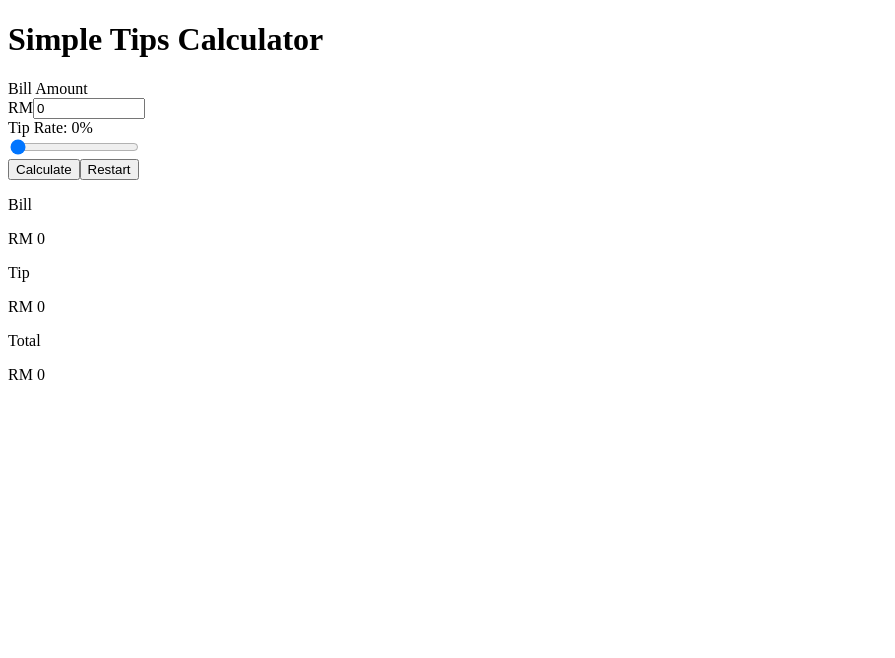
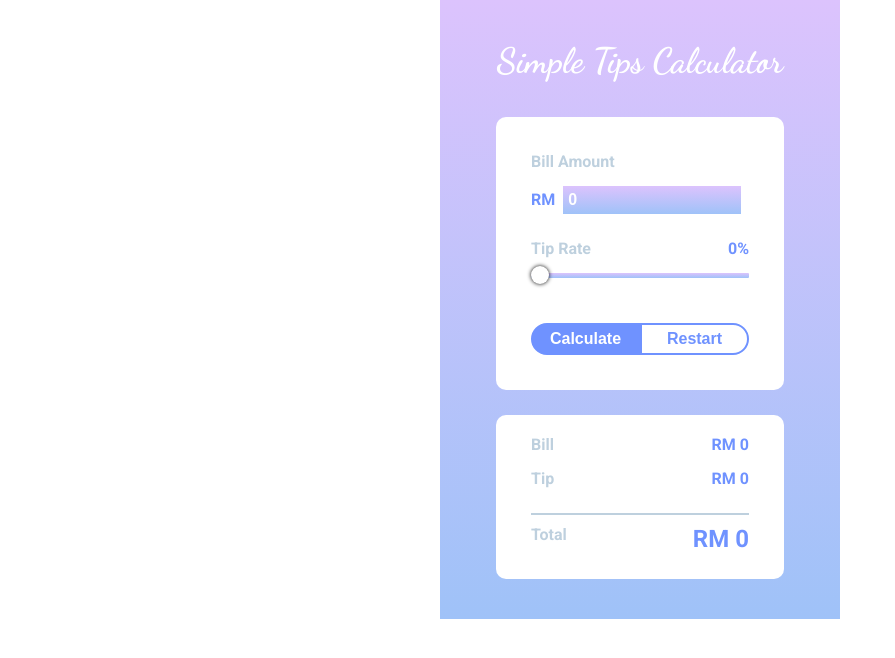
Before and after one commit to anderutan/exercises-for-programmers, a React (Vite) app in the folder 0. Turning problems into code/tip-calculator/: page / in a window 1280 px wide. Shown: the top 658 px of the page, without its empty margins (0-895 px from the left). Built offline with nearby package versions, Linux system fonts and the light colour scheme.

Commit message:
Update css

```diff
--- a/0. Turning problems into code/tip-calculator/index.html
+++ b/0. Turning problems into code/tip-calculator/index.html
@@ -4,6 +4,12 @@
     <meta charset="UTF-8" />
     <link rel="icon" type="image/svg+xml" href="/vite.svg" />
     <meta name="viewport" content="width=device-width, initial-scale=1.0" />
+    <link rel="preconnect" href="https://fonts.googleapis.com" />
+    <link rel="preconnect" href="https://fonts.gstatic.com" crossorigin />
+    <link
+      href="https://fonts.googleapis.com/css2?family=Dancing+Script:wght@400..700&family=Roboto:ital,wght@0,100;0,300;0,400;0,500;0,700;0,900;1,100;1,300;1,400;1,500;1,700;1,900&display=swap"
+      rel="stylesheet"
+    />
     <title>Simple Tips Calculator</title>
   </head>
   <body>
--- a/0. Turning problems into code/tip-calculator/src/App.jsx
+++ b/0. Turning problems into code/tip-calculator/src/App.jsx
@@ -39,9 +39,11 @@ function App() {
   return (
     <form onSubmit={handleSubmit} className='form-container'>
       <h1>Simple Tips Calculator</h1>
-      <div>
-        <label htmlFor='bill'>Bill Amount</label>
-        <div>
+      <div className='box-section'>
+        <label htmlFor='bill' className='label'>
+          Bill Amount
+        </label>
+        <div className='bill-amount'>
           <span>RM</span>
           <input
             type='number'
@@ -55,9 +57,11 @@ function App() {
             onClick={() => handleClick(setBillAmount, billAmountRef)}
           />
         </div>
-        <div>
-          <div>
-            <label htmlFor='tip-rate'>Tip Rate: </label>
+        <div className='tip-section'>
+          <div className='tip-rate-section'>
+            <label htmlFor='tip-rate' className='label tip-rate'>
+              Tip Rate
+            </label>
             <span>{tipRate}%</span>
           </div>
           <input
@@ -69,27 +73,35 @@ function App() {
             min={0}
             max={100}
             onChange={(e) => handleChange(e, setTipRate)}
+            className='tip-rate-bar'
           />
         </div>
         <div>
-          <button type='submit'>Calculate</button>
+          <button type='submit' className='btn-calculate'>
+            Calculate
+          </button>
 
-          <button onClick={() => window.location.reload()}>Restart</button>
+          <button
+            onClick={() => window.location.reload()}
+            className='btn-restart'
+          >
+            Restart
+          </button>
         </div>
       </div>
 
-      <div>
-        <div>
-          <p>Bill</p>
-          <p>RM {billAmount}</p>
+      <div className='box-section'>
+        <div className='price-section'>
+          <p className='label'>Bill</p>
+          <p className='amount'>RM {billAmount}</p>
         </div>
-        <div>
-          <p>Tip</p>
-          <p>RM {tip}</p>
+        <div className='price-section'>
+          <p className='label'>Tip</p>
+          <p className='amount'>RM {tip}</p>
         </div>
-        <div>
-          <p>Total</p>
-          <p>RM {total}</p>
+        <div className='price-section total-section'>
+          <p className='label'>Total</p>
+          <p className='amount total'>RM {total}</p>
         </div>
       </div>
     </form>
--- a/0. Turning problems into code/tip-calculator/src/index.css
+++ b/0. Turning problems into code/tip-calculator/src/index.css
@@ -0,0 +1,299 @@
+html {
+  box-sizing: border-box;
+  font-size: 16px;
+}
+
+*,
+*:before,
+*:after {
+  box-sizing: inherit;
+}
+
+body,
+h1,
+h2,
+h3,
+h4,
+h5,
+h6,
+p,
+ol,
+ul {
+  margin: 0;
+  padding: 0;
+  font-weight: normal;
+}
+
+ol,
+ul {
+  list-style: none;
+}
+
+img {
+  max-width: 100%;
+  height: auto;
+}
+
+:root {
+  --main-font: 'Roboto', sans-serif;
+  --title-font: 'Dancing Script', cursive;
+
+  --fs-menu: 1rem;
+  --fs-total: 1.5rem;
+  --fs-title: 2.2rem;
+
+  --fw-500: 500;
+  --fw-700: 700;
+
+  --rem-10: 0.625rem;
+
+  --color-white: #fff;
+  --color-menu: #bed0de;
+  --color-blue: #6f92ff;
+  --bg-gradient: linear-gradient(180deg, #dcc3fd 0%, #9fc2f8 100%);
+}
+
+#root {
+  width: 100%;
+  height: 80%;
+  margin: 0 auto;
+
+  @media (min-width: 401px) {
+    width: 400px;
+    height: 620px;
+    margin: auto;
+  }
+}
+
+.form-container {
+  background: var(--bg-gradient);
+  font-family: var(--main-font);
+  padding: calc(var(--rem-10) * 4);
+  display: flex;
+  flex-direction: column;
+  align-items: center;
+}
+
+h1 {
+  font-family: var(--title-font);
+  font-size: var(--fs-title);
+  color: var(--color-white);
+  font-weight: var(--fw-700);
+  padding-bottom: calc(var(--rem-10) * 3.5);
+}
+
+.box-section {
+  padding: calc(var(--rem-10) * 3.5);
+  background-color: var(--color-white);
+  width: 90%;
+  border-radius: var(--rem-10);
+}
+
+.box-section:first-of-type {
+  margin-bottom: calc(var(--rem-10) * 2.5);
+}
+
+.label {
+  display: inline-block;
+  font-size: var(--fs-menu);
+  color: var(--color-menu);
+  font-weight: var(--fw-700);
+  margin-bottom: calc(var(--rem-10) * 1.5);
+}
+
+.bill-amount,
+.tip-section {
+  margin-bottom: calc(var(--rem-10) * 2.5);
+}
+
+.bill-amount > span {
+  width: 2rem;
+  color: var(--color-blue);
+  font-size: var(--fs-menu);
+  font-weight: var(--fw-700);
+  padding-right: calc(var(--rem-10) * 0.8);
+}
+
+.bill-amount > input {
+  width: calc(100% - 2rem - calc(var(--rem-10) * 0.8));
+  color: var(--color-white);
+  background: var(--bg-gradient);
+  border: none;
+  padding: calc(var(--rem-10) * 0.5);
+  font-weight: var(--fw-700);
+  font-size: var(--fs-menu);
+}
+
+.tip-rate-section {
+  display: flex;
+  justify-content: space-between;
+}
+
+.tip-rate-section > span {
+  color: var(--color-blue);
+  font-weight: var(--fw-700);
+}
+
+.tip-rate {
+  margin-bottom: calc(var(--rem-10) * 0.5);
+}
+
+/* Input range styling */
+input[type='range'] {
+  -webkit-appearance: none;
+  margin: 0 0 20px 0;
+  width: 100%;
+}
+input[type='range']:focus {
+  outline: none;
+}
+input[type='range']::-webkit-slider-runnable-track {
+  width: 100%;
+  height: 5px;
+  cursor: pointer;
+  animate: 0.2s;
+  box-shadow: 0px 0px 0px #000000;
+  background: var(--bg-gradient);
+  border-radius: 1px;
+  border: 0px solid #000000;
+}
+input[type='range']::-webkit-slider-thumb {
+  box-shadow: 0px 0px 4px #000000;
+  border: 1px solid var(--bg-gradient);
+  height: 18px;
+  width: 18px;
+  border-radius: 25px;
+  background: #fff;
+  cursor: pointer;
+  -webkit-appearance: none;
+  margin-top: -7px;
+}
+input[type='range']:focus::-webkit-slider-runnable-track {
+  background: var(--bg-gradient);
+}
+input[type='range']::-moz-range-track {
+  width: 100%;
+  height: 5px;
+  cursor: pointer;
+  animate: 0.2s;
+  box-shadow: 0px 0px 0px #000000;
+  background: var(--bg-gradient);
+  border-radius: 1px;
+  border: 0px solid #000000;
+}
+input[type='range']::-moz-range-thumb {
+  box-shadow: 0px 0px 4px #000000;
+  border: 1px solid var(--bg-gradient);
+  height: 18px;
+  width: 18px;
+  border-radius: 25px;
+  background: #fff;
+  cursor: pointer;
+}
+input[type='range']::-ms-track {
+  width: 100%;
+  height: 5px;
+  cursor: pointer;
+  animate: 0.2s;
+  background: transparent;
+  border-color: transparent;
+  color: transparent;
+}
+input[type='range']::-ms-fill-lower {
+  background: var(--bg-gradient);
+  border: 0px solid #000000;
+  border-radius: 2px;
+  box-shadow: 0px 0px 0px #000000;
+}
+input[type='range']::-ms-fill-upper {
+  background: var(--bg-gradient);
+  border: 0px solid #000000;
+  border-radius: 2px;
+  box-shadow: 0px 0px 0px #000000;
+}
+input[type='range']::-ms-thumb {
+  margin-top: 1px;
+  box-shadow: 0px 0px 4px #000000;
+  border: 1px solid var(--bg-gradient);
+  height: 18px;
+  width: 18px;
+  border-radius: 25px;
+  background: #fff;
+  cursor: pointer;
+}
+input[type='range']:focus::-ms-fill-lower {
+  background: var(--bg-gradient);
+}
+input[type='range']:focus::-ms-fill-upper {
+  background: var(--bg-gradient);
+}
+
+.btn-calculate,
+.btn-restart {
+  width: 50%;
+  font-size: var(--main-font);
+  padding: calc(var(--rem-10) * 0.5);
+  font-weight: var(--fw-700);
+  border: 2px solid var(--color-blue);
+  cursor: pointer;
+}
+
+.btn-calculate {
+  color: white;
+  border-radius: 50px 0px 0px 50px;
+  background-color: var(--color-blue);
+}
+
+.btn-calculate:hover {
+  background-color: #4b74ee;
+  border: 2px solid #4b74ee;
+  color: antiquewhite;
+}
+.btn-calculate:active {
+  background-color: var(--color-white);
+  color: var(--color-blue);
+  transition: background-color 0.1s ease;
+}
+
+.btn-restart {
+  border-radius: 0px 50px 50px 0px;
+  background-color: var(--color-white);
+  color: var(--color-blue);
+}
+
+.btn-restart:hover {
+  background-color: whitesmoke;
+  color: #4b74ee;
+}
+
+.btn-restart:active {
+  background-color: var(--color-blue);
+  color: var(--color-white);
+  transition: background-color 0.1s ease;
+}
+
+.box-section:last-child {
+  padding-top: calc(var(--rem-10) * 2);
+  padding-bottom: calc(var(--rem-10) * 2);
+}
+
+.price-section {
+  display: flex;
+  justify-content: space-between;
+}
+
+.amount {
+  font-size: var(--fs-menu);
+  color: var(--color-blue);
+  font-weight: var(--fw-700);
+}
+
+.total-section {
+  margin-top: var(--rem-10);
+  padding-top: var(--rem-10);
+  border-top: 2px solid var(--color-menu);
+}
+
+.total {
+  font-size: var(--fs-total);
+}
```
